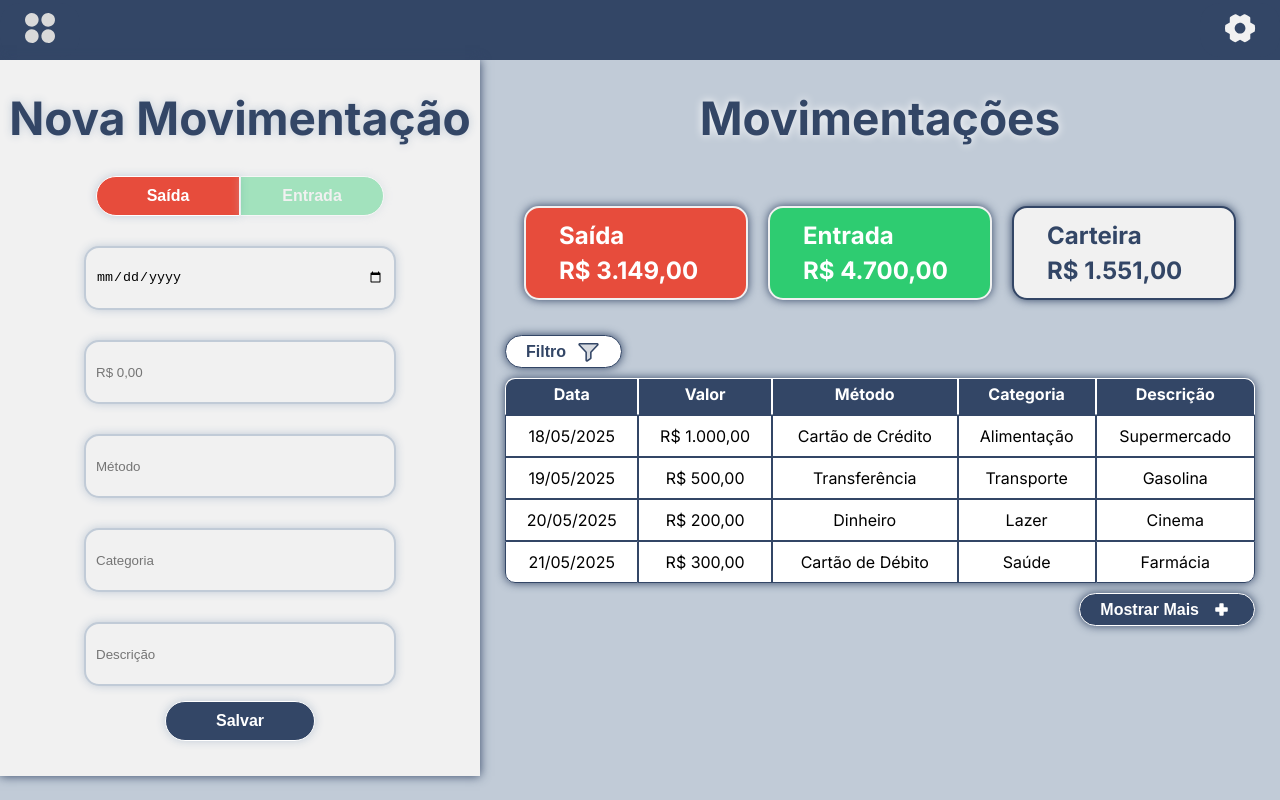
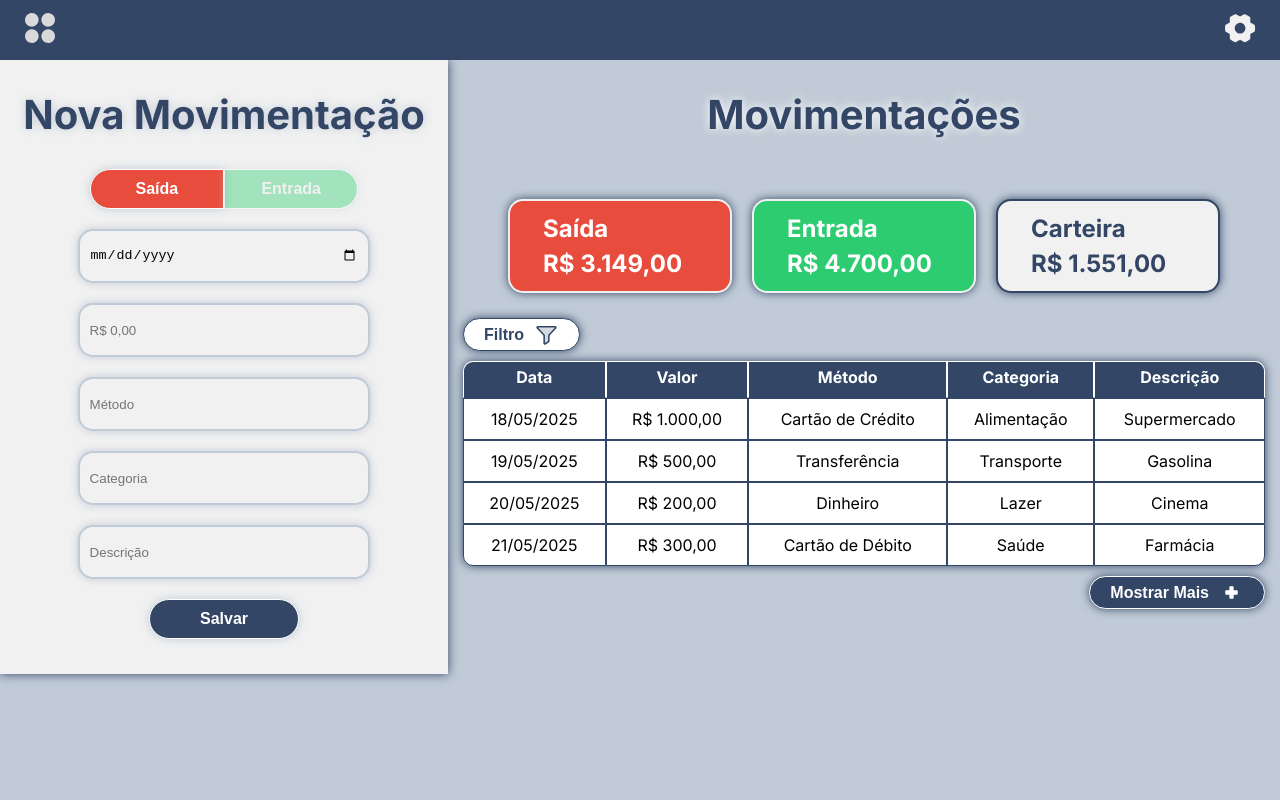
Before and after one commit to eb-nascimento/Gestor-Financeiro, a plain HTML site: page index.html in a window 1280 px wide. Drawn offline with Linux system fonts and the light colour scheme.

Commit message:
Descrição do que foi atualizado

```diff
--- a/style.css
+++ b/style.css
@@ -1,16 +1,18 @@
-/* @media (min-width: 1366px) { */
 /* === BODY === */
 body {
   font-family: "Inter", sans-serif;
   display: flex;
   flex-direction: row;
-  width: 100vw;
+  width: 100%;
+  max-width: 100vw;
   height: 100vh;
   justify-content: center;
   align-items: flex-start;
   background: #c1cbd7;
   padding: 0px;
   margin: 0px;
+  /* overflow-x: hidden; */
+  /* overflow-y: hidden; */
 }
 
 #container {
@@ -24,7 +26,7 @@ body {
 #novaMovimentacao {
   display: flex;
   flex-direction: column;
-  width: 30%;
+  width: 35%;
   height: 100vh;
   background-color: #f1f1f1;
   box-shadow: #334666 0px 0px 10px 0px;
@@ -41,6 +43,7 @@ body {
   opacity: 0.4;
   transition: opacity 0.3s ease;
   cursor: pointer;
+  margin-bottom: 0px;
 }
 #btInOut button.active {
   opacity: 1;
@@ -56,6 +59,7 @@ body {
   font-size: 16px;
   cursor: pointer;
   width: 30%;
+  margin-bottom: 0px;
 }
 
 #btSaida {
@@ -68,10 +72,12 @@ body {
   font-size: 16px;
   cursor: pointer;
   width: 30%;
+  margin-bottom: 0px;
 }
 
 #campos {
-  margin-top: 15px;
+  margin-top: 0px;
+  margin-top: 20px;
   display: flex;
   flex-direction: column;
   align-items: center;
@@ -89,10 +95,10 @@ body {
 }
 
 input {
-  margin: 15px;
+  margin-bottom: 20px;
   padding: 10px;
   width: 60%;
-  height: 40px;
+  height: 30px;
   border-radius: 15px;
   border: 2px solid #c1cbd7;
   background-color: #f1f1f1;
@@ -121,7 +127,7 @@ button {
 
 /* === TÍTULOS === */
 h1 {
-  font-size: 46px;
+  font-size: clamp(36px, 07vh, 54px);
   margin-top: 30px;
   margin-bottom: 30px;
   text-align: center;
@@ -145,6 +151,7 @@ h2 {
   display: flex;
   flex: 1;
   height: 100vh;
+  width: 100%;
   flex-direction: column;
 }
 
@@ -279,6 +286,7 @@ tr:last-child td:last-child {
   background: #334666;
   align-items: center;
   justify-content: space-between;
+  max-width: 100vw;
 }
 
 #menu button {
@@ -291,6 +299,7 @@ tr:last-child td:last-child {
   margin-top: 15px;
   margin-bottom: 15px;
   width: 90%;
+  max-width: 100%;
 }
 /* } */
 /* ==================================================================================== */
@@ -322,15 +331,23 @@ tr:last-child td:last-child {
 /* ==================================================================================== */
 /* ==================================================================================== */
 /* ==================================================================================== */
+
 @media (max-width: 1366px) {
   /* === BODY === */
   body {
-    width: 100vw;
     height: auto;
     padding: 0px;
     margin: 0px;
     flex-direction: column-reverse;
-    width: 100vw;
+    width: 100%;
+  }
+
+  h1 {
+    font-size: 40px;
+  }
+
+  #sectionTabela {
+    margin: 15px;
   }
 
   #container {
@@ -338,7 +355,7 @@ tr:last-child td:last-child {
   }
   /* === NOVA MOVIMENTAÇÃO (LADO ESQUERDO) === */
   #novaMovimentacao {
-    width: 37.5vw;
+    width: 35vw;
     height: auto;
     padding-bottom: 35px;
   }
@@ -351,7 +368,8 @@ tr:last-child td:last-child {
   #menu {
     display: flex;
     flex-direction: row;
-    width: 100vw;
+    width: 100%;
+    max-width: 100%;
     height: 60px;
     background-color: #334666;
     justify-content: space-between;
@@ -360,7 +378,8 @@ tr:last-child td:last-child {
   #menu img {
     margin-top: 0px;
     margin-bottom: 0px;
-    margin-inline: 15px;
+    padding-inline: 15px;
+    margin-right: 0px;
     width: 50px;
     height: 50px;
   }
```
